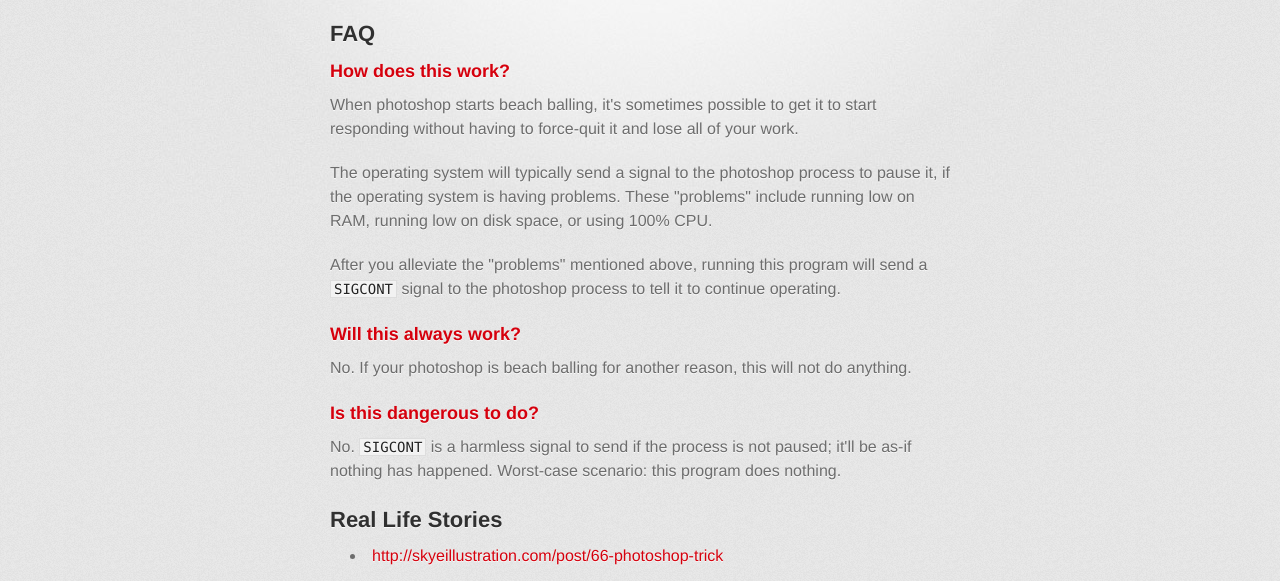
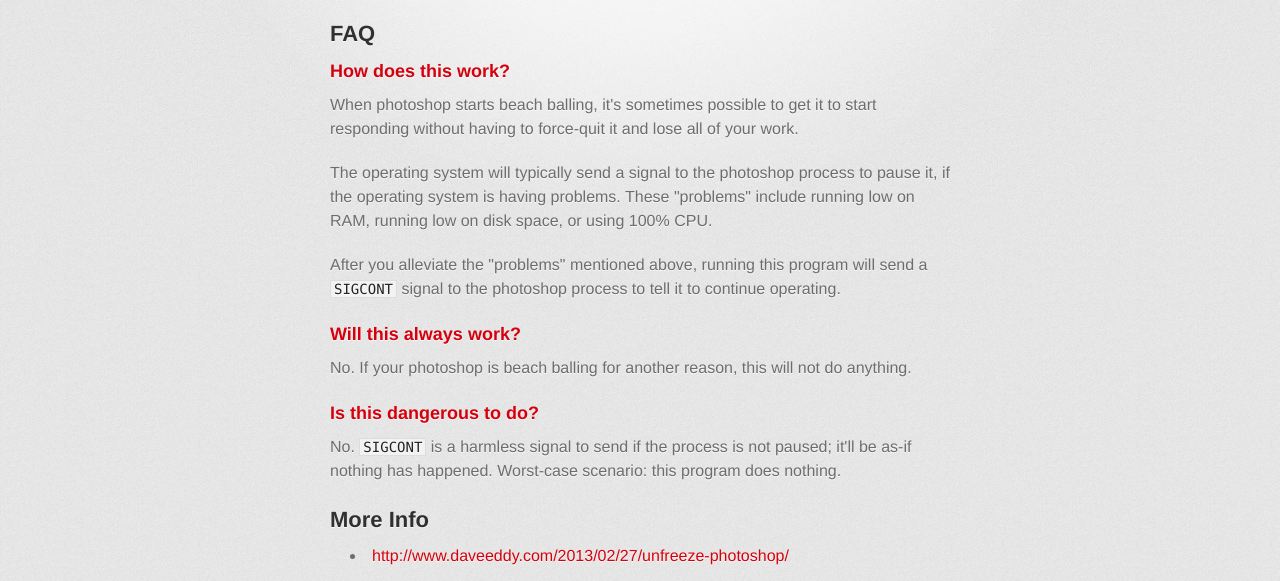
Before and after one commit to bahamas10/unfreeze-ps, a plain HTML site: page index.html in a window 1280 px wide. Shown: the part 371-952 px from the top of the page. Drawn offline with Linux system fonts and the light colour scheme; a web font is replaced by a local one.

Commit message:
update index`

```diff
--- a/index.html
+++ b/index.html
@@ -26,7 +26,6 @@
 	<br style="clear:both" />
 
         <section id="main_content">
-
 
         <hr>
 <h2>Installation</h2>
@@ -59,10 +58,10 @@
 <p>No.  <code>SIGCONT</code> is a harmless signal to send if the process is not paused; it'll be as-if
 nothing has happened.  Worst-case scenario: this program does nothing.</p>
 
-<h2>Real Life Stories</h2>
+<h2>More Info</h2>
 
 <ul>
-<li><a href="http://skyeillustration.com/post/66-photoshop-trick">http://skyeillustration.com/post/66-photoshop-trick</a></li>
+<li><a href="http://www.daveeddy.com/2013/02/27/unfreeze-photoshop/">http://www.daveeddy.com/2013/02/27/unfreeze-photoshop/</a></li>
 </ul>
 
 <h2>License</h2>
```
